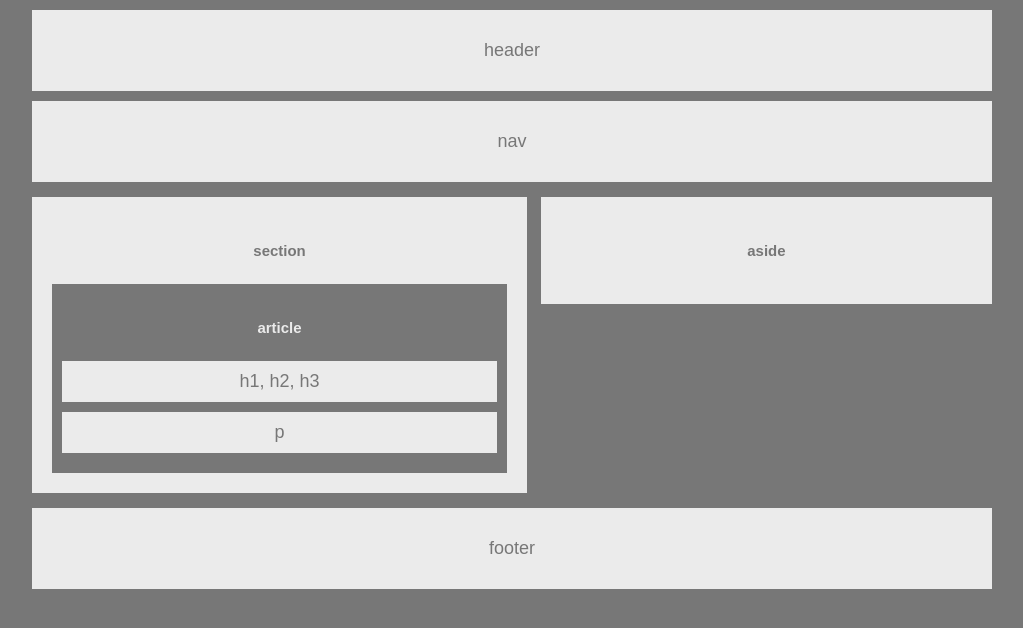
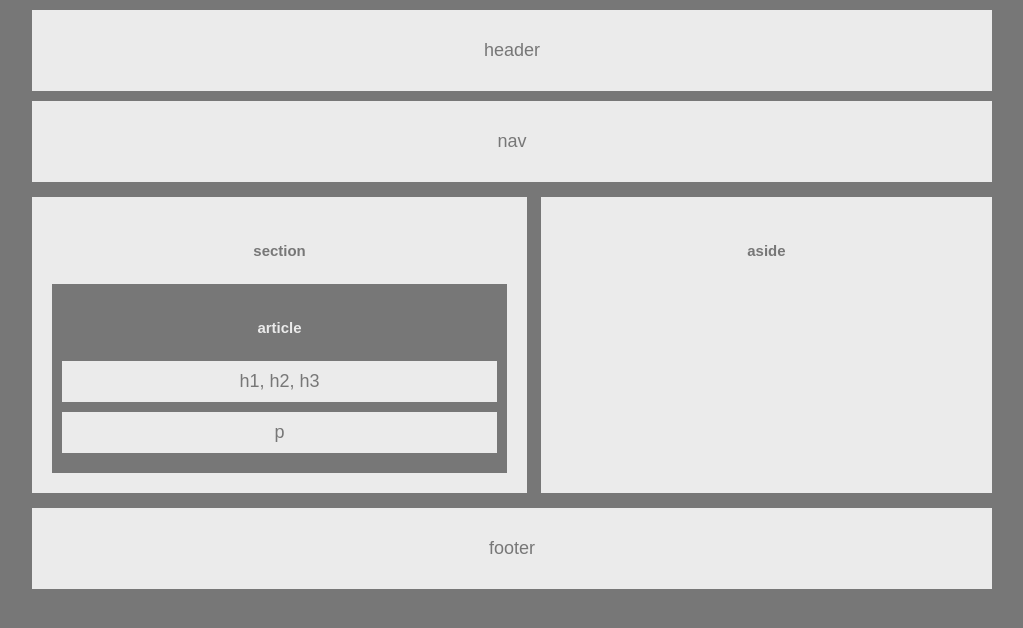
Before and after one commit to MagicMan88/HW-Wireframe, a plain HTML site: page index.html in a window 1280 px wide. Shown: the whole page, without its empty margins (128-1151 px from the left). Drawn offline with Linux system fonts and the light colour scheme.

Commit message:
Finished project

```diff
--- a/style.css
+++ b/style.css
@@ -43,6 +43,7 @@ body {
     padding: 20px;
     float: right;
     width: 47%;
+    height: 296px;
 }
 
 #article {
```
